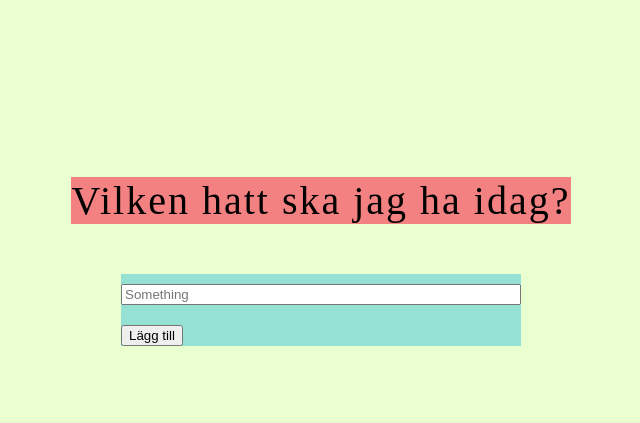
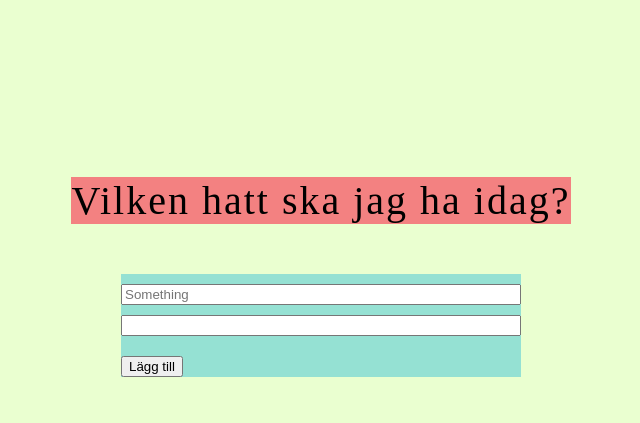
Before and after one commit to Maridahlen/help-me-choose, a plain HTML site: page index.html in a window 1280 px wide. Both pictures are taken after a click on the button "Lägg till". Shown: the top 423 px of the page, without its empty margins (319-959 px from the left). Drawn offline with nearby package versions, Linux system fonts and the light colour scheme.

Commit message:
Lagt till lite javascript

```diff
--- a/index.html
+++ b/index.html
@@ -13,9 +13,23 @@
       </div>
       <button class="addoption">Lägg till</button>
     </div>
+    <div class="resultSection"></div>
     <button class "chosebutton">Välj</button>
     <div class="kungbild">
     <img src="https://www.svtstatic.se/image-cms/svtse/1493500821/nyheter/inrikes/article13485023.svt/alternates/extralarge/kungen-jpg"
   </div>
+
+<script src="https://code.jquery.com/jquery-3.2.1.min.js"></script>
+<script>
+$(function() {
+  $('.resultSection').hide()
+
+  var add_option = function() {
+    $('.inputs').append('<input></input')
+  }
+
+  $('.addoption').click(add_option)
+})
+</script>
   </body>
 </html>
--- a/main.css
+++ b/main.css
@@ -45,8 +45,8 @@ box-shadow: 0 12px 16 px 0;
 }
 
 .kungbild {
+  border-color: #FCE38A;
   margin-top: 20px;
-  border-color: #FCE38A;
   border: solid 0.3em;
   width: auto;
   margin: 0.5em;
```
